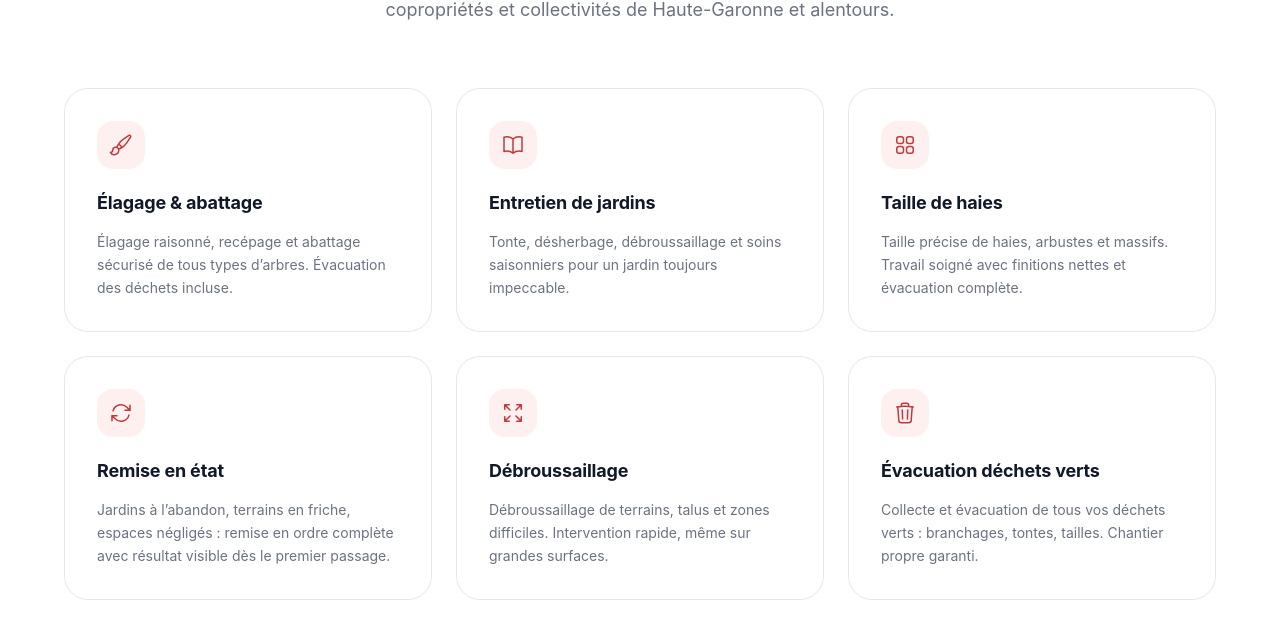
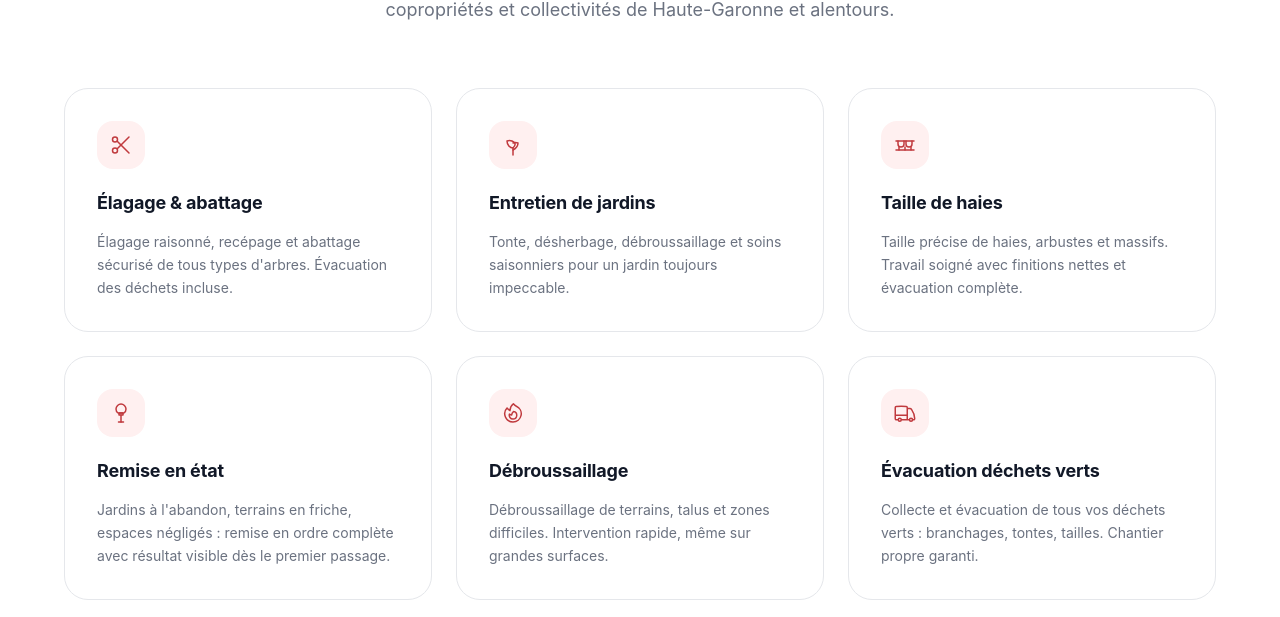
Before and after one commit to Madara-cmyk/template-paysagiste, a React (Vite) app: page / in a window 1280 px wide. Shown: the part 1039-1656 px from the top of the page. Built offline with nearby package versions, Linux system fonts and the light colour scheme.

Commit message:
Services : icônes cohérentes — ciseaux, feuille, haie, bêche, flamme, camion
Co-Authored-By: Claude Sonnet 4.6 <noreply@anthropic.com>

```diff
--- a/src/components/Services.jsx
+++ b/src/components/Services.jsx
@@ -2,28 +2,34 @@ const SERVICES = [
   {
     icon: (
       <svg viewBox="0 0 24 24" fill="none" stroke="currentColor" strokeWidth="1.5" aria-hidden="true">
-        <path strokeLinecap="round" strokeLinejoin="round" d="M9.53 16.122a3 3 0 00-5.78 1.128 2.25 2.25 0 01-2.4 2.245 4.5 4.5 0 008.4-2.245c0-.399-.078-.78-.22-1.128zm0 0a15.998 15.998 0 003.388-1.62m-5.043-.025a15.994 15.994 0 011.622-3.395m3.42 3.42a15.995 15.995 0 004.764-4.648l3.876-5.814a1.151 1.151 0 00-1.597-1.597L14.146 6.32a15.996 15.996 0 00-4.649 4.763m3.42 3.42a6.776 6.776 0 00-3.42-3.42" />
+        <circle cx="6" cy="6.5" r="2.5" strokeLinejoin="round"/>
+        <circle cx="6" cy="17.5" r="2.5" strokeLinejoin="round"/>
+        <path strokeLinecap="round" d="M20 4L8.5 15.5"/>
+        <path strokeLinecap="round" d="M20 20L8.5 8.5"/>
       </svg>
     ),
     title: 'Élagage & abattage',
-    description: `Élagage raisonné, recépage et abattage sécurisé de tous types d\u2019arbres. Évacuation des déchets incluse.`,
+    description: "Élagage raisonné, recépage et abattage sécurisé de tous types d'arbres. Évacuation des déchets incluse.",
   },
   {
     icon: (
       <svg viewBox="0 0 24 24" fill="none" stroke="currentColor" strokeWidth="1.5" aria-hidden="true">
-        <path strokeLinecap="round" strokeLinejoin="round" d="M12 6.042A8.967 8.967 0 006 3.75c-1.052 0-2.062.18-3 .512v14.25A8.987 8.987 0 016 18c2.305 0 4.408.867 6 2.292m0-14.25a8.966 8.966 0 016-2.292c1.052 0 2.062.18 3 .512v14.25A8.987 8.987 0 0018 18a8.967 8.967 0 00-6 2.292m0-14.25v14.25" />
+        <path strokeLinecap="round" strokeLinejoin="round" d="M12 22v-7"/>
+        <path strokeLinecap="round" strokeLinejoin="round" d="M12 15c-3 0-6-3-6-7 0 0 2.5-1 5 0s5 3 1 7z"/>
+        <path strokeLinecap="round" strokeLinejoin="round" d="M12 17c2-1 5-3 5-7 0 0-2.5-1-5 0"/>
       </svg>
     ),
     title: 'Entretien de jardins',
-    description: `Tonte, désherbage, débroussaillage et soins saisonniers pour un jardin toujours impeccable.`,
+    description: 'Tonte, désherbage, débroussaillage et soins saisonniers pour un jardin toujours impeccable.',
   },
   {
     icon: (
       <svg viewBox="0 0 24 24" fill="none" stroke="currentColor" strokeWidth="1.5" aria-hidden="true">
-        <path strokeLinecap="round" strokeLinejoin="round" d="M3.75 6A2.25 2.25 0 016 3.75h2.25A2.25 2.25 0 0110.5 6v2.25a2.25 2.25 0 01-2.25 2.25H6a2.25 2.25 0 01-2.25-2.25V6z" />
-        <path strokeLinecap="round" strokeLinejoin="round" d="M3.75 15.75A2.25 2.25 0 016 13.5h2.25a2.25 2.25 0 012.25 2.25V18a2.25 2.25 0 01-2.25 2.25H6A2.25 2.25 0 013.75 18v-2.25z" />
-        <path strokeLinecap="round" strokeLinejoin="round" d="M13.5 6a2.25 2.25 0 012.25-2.25H18A2.25 2.25 0 0120.25 6v2.25A2.25 2.25 0 0118 10.5h-2.25A2.25 2.25 0 0113.5 8.25V6z" />
-        <path strokeLinecap="round" strokeLinejoin="round" d="M13.5 15.75a2.25 2.25 0 012.25-2.25H18a2.25 2.25 0 012.25 2.25V18A2.25 2.25 0 0118 20.25h-2.25A2.25 2.25 0 0113.5 18v-2.25z" />
+        <path strokeLinecap="round" strokeLinejoin="round" d="M3 8h18"/>
+        <path strokeLinecap="round" strokeLinejoin="round" d="M5 8v3a3 3 0 006 0V8"/>
+        <path strokeLinecap="round" strokeLinejoin="round" d="M13 8v3a3 3 0 006 0V8"/>
+        <path strokeLinecap="round" strokeLinejoin="round" d="M3 17h18"/>
+        <path strokeLinecap="round" strokeLinejoin="round" d="M6 14v3M12 14v3M18 14v3"/>
       </svg>
     ),
     title: 'Taille de haies',
@@ -32,16 +38,20 @@ const SERVICES = [
   {
     icon: (
       <svg viewBox="0 0 24 24" fill="none" stroke="currentColor" strokeWidth="1.5" aria-hidden="true">
-        <path strokeLinecap="round" strokeLinejoin="round" d="M16.023 9.348h4.992v-.001M2.985 19.644v-4.992m0 0h4.992m-4.993 0l3.181 3.183a8.25 8.25 0 0013.803-3.7M4.031 9.865a8.25 8.25 0 0113.803-3.7l3.181 3.182m0-4.991v4.99" />
+        <path strokeLinecap="round" strokeLinejoin="round" d="M12 3C9.5 3 7 5.5 7 8c0 1.5.5 3 2 4h6c1.5-1 2-2.5 2-4 0-2.5-2.5-5-5-5z"/>
+        <path strokeLinecap="round" strokeLinejoin="round" d="M10 12h4v2h-4z"/>
+        <path strokeLinecap="round" strokeLinejoin="round" d="M12 14v7"/>
+        <path strokeLinecap="round" strokeLinejoin="round" d="M9.5 21h5"/>
       </svg>
     ),
     title: 'Remise en état',
-    description: `Jardins à l\u2019abandon, terrains en friche, espaces négligés : remise en ordre complète avec résultat visible dès le premier passage.`,
+    description: "Jardins à l'abandon, terrains en friche, espaces négligés : remise en ordre complète avec résultat visible dès le premier passage.",
   },
   {
     icon: (
       <svg viewBox="0 0 24 24" fill="none" stroke="currentColor" strokeWidth="1.5" aria-hidden="true">
-        <path strokeLinecap="round" strokeLinejoin="round" d="M3.75 3.75v4.5m0-4.5h4.5m-4.5 0L9 9M3.75 20.25v-4.5m0 4.5h4.5m-4.5 0L9 15M20.25 3.75h-4.5m4.5 0v4.5m0-4.5L15 9m5.25 11.25h-4.5m4.5 0v-4.5m0 4.5L15 15" />
+        <path strokeLinecap="round" strokeLinejoin="round" d="M15.362 5.214A8.252 8.252 0 0112 21 8.25 8.25 0 016.038 7.048 8.287 8.287 0 009 9.6a8.983 8.983 0 013.361-6.867 8.21 8.21 0 003 2.48z"/>
+        <path strokeLinecap="round" strokeLinejoin="round" d="M12 18a3.75 3.75 0 00.495-7.468 5.99 5.99 0 00-1.925 3.547 5.975 5.975 0 01-2.133-1A3.75 3.75 0 0012 18z"/>
       </svg>
     ),
     title: 'Débroussaillage',
@@ -50,7 +60,7 @@ const SERVICES = [
   {
     icon: (
       <svg viewBox="0 0 24 24" fill="none" stroke="currentColor" strokeWidth="1.5" aria-hidden="true">
-        <path strokeLinecap="round" strokeLinejoin="round" d="M14.74 9l-.346 9m-4.788 0L9.26 9m9.968-3.21c.342.052.682.107 1.022.166m-1.022-.165L18.16 19.673a2.25 2.25 0 01-2.244 2.077H8.084a2.25 2.25 0 01-2.244-2.077L4.772 5.79m14.456 0a48.108 48.108 0 00-3.478-.397m-12 .562c.34-.059.68-.114 1.022-.165m0 0a48.11 48.11 0 013.478-.397m7.5 0v-.916c0-1.18-.91-2.164-2.09-2.201a51.964 51.964 0 00-3.32 0c-1.18.037-2.09 1.022-2.09 2.201v.916m7.5 0a48.667 48.667 0 00-7.5 0" />
+        <path strokeLinecap="round" strokeLinejoin="round" d="M8.25 18.75a1.5 1.5 0 01-3 0m3 0a1.5 1.5 0 00-3 0m3 0h6m-9 0H3.375a1.125 1.125 0 01-1.125-1.125V14.25m17.25 4.5a1.5 1.5 0 01-3 0m3 0a1.5 1.5 0 00-3 0m3 0h1.125c.621 0 1.129-.504 1.09-1.124a17.902 17.902 0 00-3.213-9.193 2.056 2.056 0 00-1.58-.86H14.25M16.5 18.75h-2.25m0-11.177v-.958c0-.568-.422-1.048-.987-1.106a48.554 48.554 0 00-10.026 0 1.106 1.106 0 00-.987 1.106v7.635m12-6.677v6.677m0 4.5v-4.5m0 0h-12"/>
       </svg>
     ),
     title: 'Évacuation déchets verts',
```
